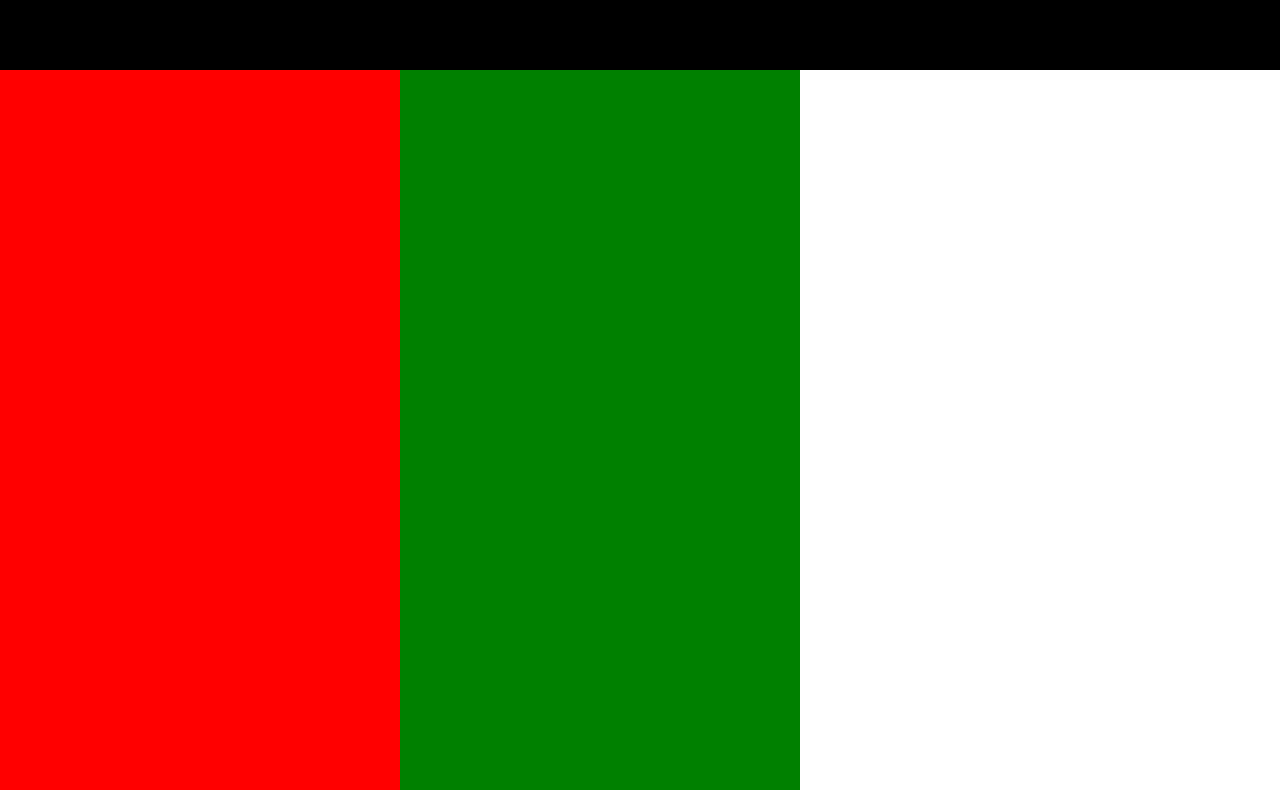
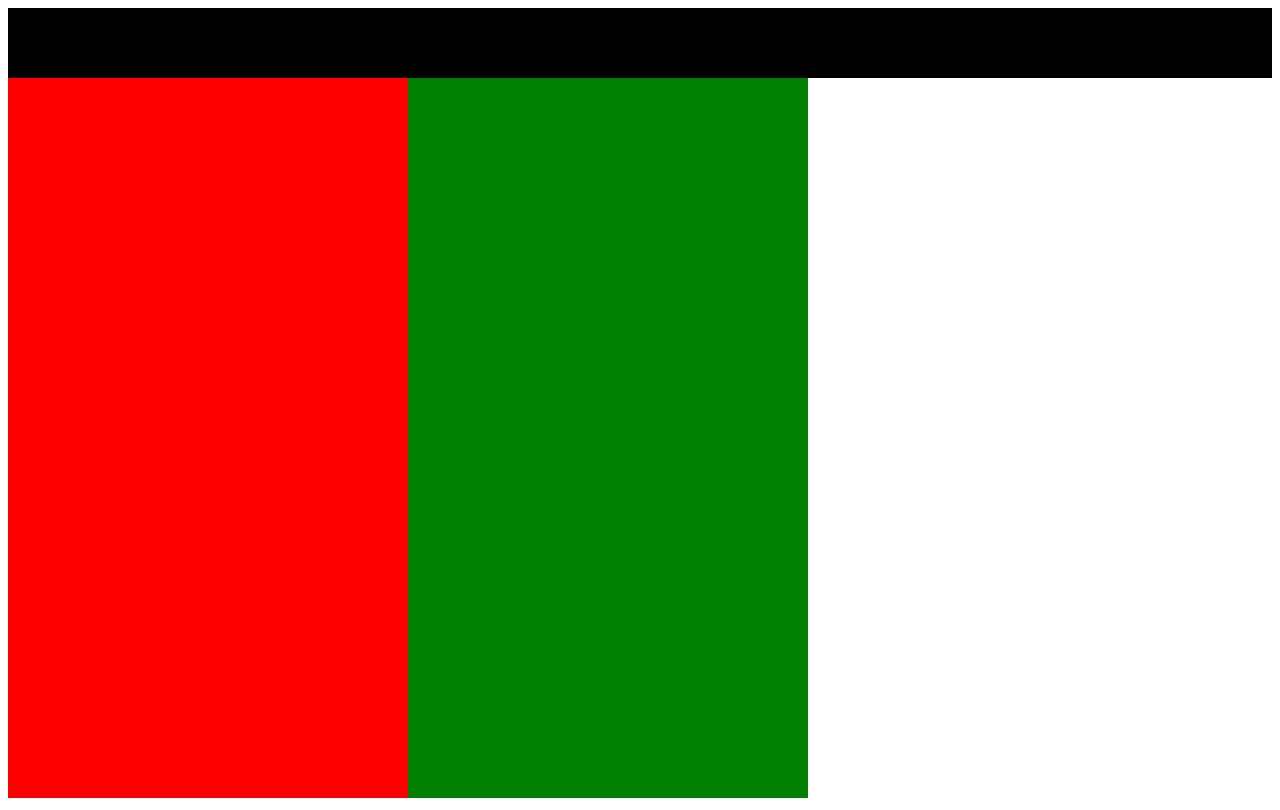
Before and after one commit to sohailmomin712/Basic_of_CSS, a plain HTML site: page chapter 4/practise set.html in a window 1280 px wide. Drawn offline with Linux system fonts and the light colour scheme.

Commit message:
learning class

```diff
--- a/chapter 4/practise set.html
+++ b/chapter 4/practise set.html
@@ -7,9 +7,14 @@
     <title> practise set</title>
     <style>
     *{
-        margin: 0;
-        padding: 0;
+        margin: 50;
+        padding: 50;
     }
+
+
+
+
+
 .navbar{
     background-color: black;
     color: white;
```
